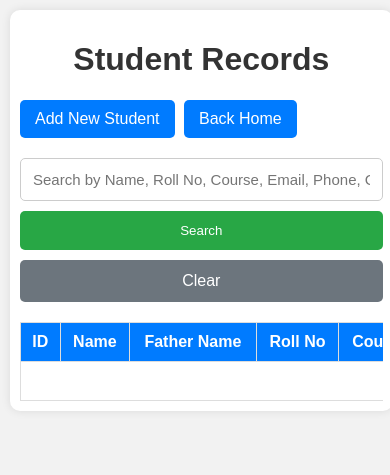
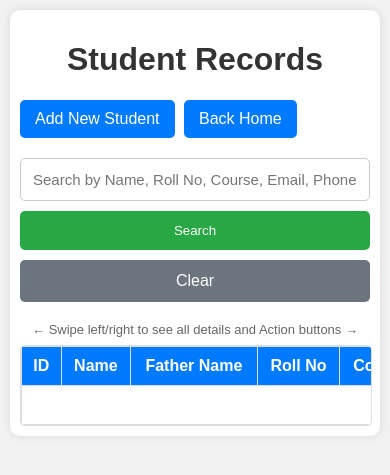
Before and after one commit to himanshumahich2023/Student_Record_Management_System, a Flask app: page /students in a window 390 px wide. Shown: the top 475 px of the page. Run offline with Flask 3, Linux system fonts and the light colour scheme; data that the repository does not hold is empty; some libraries are stand-ins or nearby versions.

Commit message:
Fix mobile table scrolling and action buttons

```diff
--- a/templates/students.html
+++ b/templates/students.html
@@ -18,6 +18,7 @@
             padding: 20px;
             border-radius: 10px;
             box-shadow: 0 0 10px rgba(0,0,0,0.1);
+            box-sizing: border-box;
         }
 
         h1 {
@@ -70,14 +71,22 @@
             border-radius: 5px;
         }
 
+        /* IMPORTANT: Horizontal scrolling */
         .table-container {
+            width: 100%;
             overflow-x: auto;
+            overflow-y: hidden;
+            -webkit-overflow-scrolling: touch;
+            touch-action: pan-x;
+            overscroll-behavior-x: contain;
+            border: 1px solid #ddd;
+            border-radius: 5px;
         }
 
         table {
-            width: 100%;
+            width: max-content;
+            min-width: 1900px;
             border-collapse: collapse;
-            min-width: 1900px;
         }
 
         th {
@@ -99,20 +108,47 @@
             background-color: #f8f8f8;
         }
 
+        /* Action column */
+        .action-cell {
+            min-width: 150px;
+            padding: 12px;
+        }
+
         .edit-btn {
+            display: inline-block;
             background-color: #28a745;
             color: white;
-            padding: 7px 10px;
+            padding: 8px 12px;
             text-decoration: none;
             border-radius: 4px;
+            margin-right: 5px;
+            cursor: pointer;
+            -webkit-tap-highlight-color: transparent;
         }
 
         .delete-btn {
+            display: inline-block;
             background-color: #dc3545;
             color: white;
-            padding: 7px 10px;
+            padding: 8px 12px;
             text-decoration: none;
             border-radius: 4px;
+            cursor: pointer;
+            -webkit-tap-highlight-color: transparent;
+        }
+
+        .edit-btn:active,
+        .delete-btn:active {
+            opacity: 0.7;
+        }
+
+        /* Scroll hint */
+        .scroll-message {
+            display: none;
+            text-align: center;
+            color: #666;
+            font-size: 13px;
+            margin-bottom: 8px;
         }
 
         @media (max-width: 600px) {
@@ -122,6 +158,7 @@
             }
 
             .container {
+                width: 100%;
                 padding: 10px;
             }
 
@@ -134,6 +171,10 @@
                 width: 100%;
                 text-align: center;
                 box-sizing: border-box;
+            }
+
+            .scroll-message {
+                display: block;
             }
         }
     </style>
@@ -149,6 +190,7 @@
         <a href="/add">Add New Student</a>
         <a href="/">Back Home</a>
     </div>
+
 
     <!-- SEARCH -->
 
@@ -174,6 +216,15 @@
     </form>
 
 
+    <!-- Mobile scroll message -->
+
+    <div class="scroll-message">
+        ← Swipe left/right to see all details and Action buttons →
+    </div>
+
+
+    <!-- TABLE -->
+
     <div class="table-container">
 
         <table>
@@ -194,21 +245,13 @@
                     <th>City</th>
 
                     <th>Course Fee</th>
-
                     <th>Last Fee Date</th>
-
                     <th>Fee Paid Date</th>
-
                     <th>Late Days</th>
-
                     <th>Fine / Day</th>
-
                     <th>Total Fine</th>
-
                     <th>Total Payable</th>
-
                     <th>Fee Paid</th>
-
                     <th>Remaining Fee</th>
 
                     <th>Action</th>
@@ -245,61 +288,59 @@
                     <td>{{ student.city }}</td>
 
 
+                    <!-- FEE DETAILS -->
+
                     <td>
                         ₹{{ "%.2f"|format(student.course_fee or 0) }}
                     </td>
-
 
                     <td>
                         {{ student.last_fee_date or "-" }}
                     </td>
 
-
                     <td>
                         {{ student.fee_paid_date or "-" }}
                     </td>
-
 
                     <td>
                         {{ student.late_days or 0 }} Days
                     </td>
 
-
                     <td>
                         ₹{{ "%.2f"|format(student.fine_per_day or 50) }}
                     </td>
-
 
                     <td>
                         ₹{{ "%.2f"|format(student.total_fine or 0) }}
                     </td>
 
-
                     <td>
                         ₹{{ "%.2f"|format(student.total_payable or 0) }}
                     </td>
 
-
                     <td>
                         ₹{{ "%.2f"|format(student.fee_paid or 0) }}
                     </td>
-
 
                     <td>
                         ₹{{ "%.2f"|format(student.remaining_fee or 0) }}
                     </td>
 
 
-                    <td>
+                    <!-- EDIT / DELETE -->
 
-                        <a href="/edit/{{ student.id }}"
-                           class="edit-btn">
+                    <td class="action-cell">
+
+                        <a
+                            href="/edit/{{ student.id }}"
+                            class="edit-btn">
                             Edit
                         </a>
 
-                        <a href="/delete/{{ student.id }}"
-                           class="delete-btn"
-                           onclick="return confirm('Are you sure you want to delete this student?');">
+                        <a
+                            href="/delete/{{ student.id }}"
+                            class="delete-btn"
+                            onclick="return confirm('Are you sure you want to delete this student?');">
                             Delete
                         </a>
 
```
